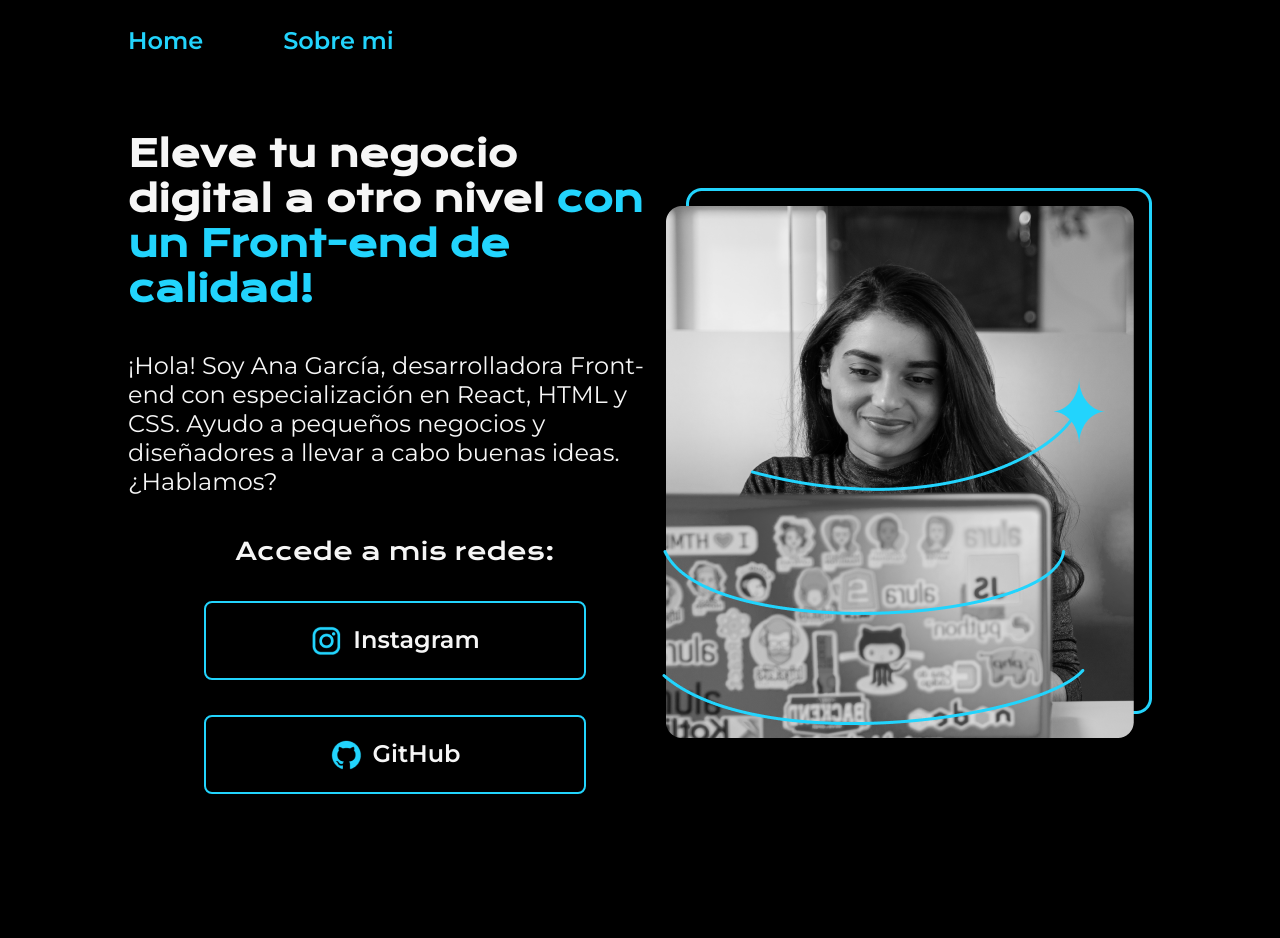
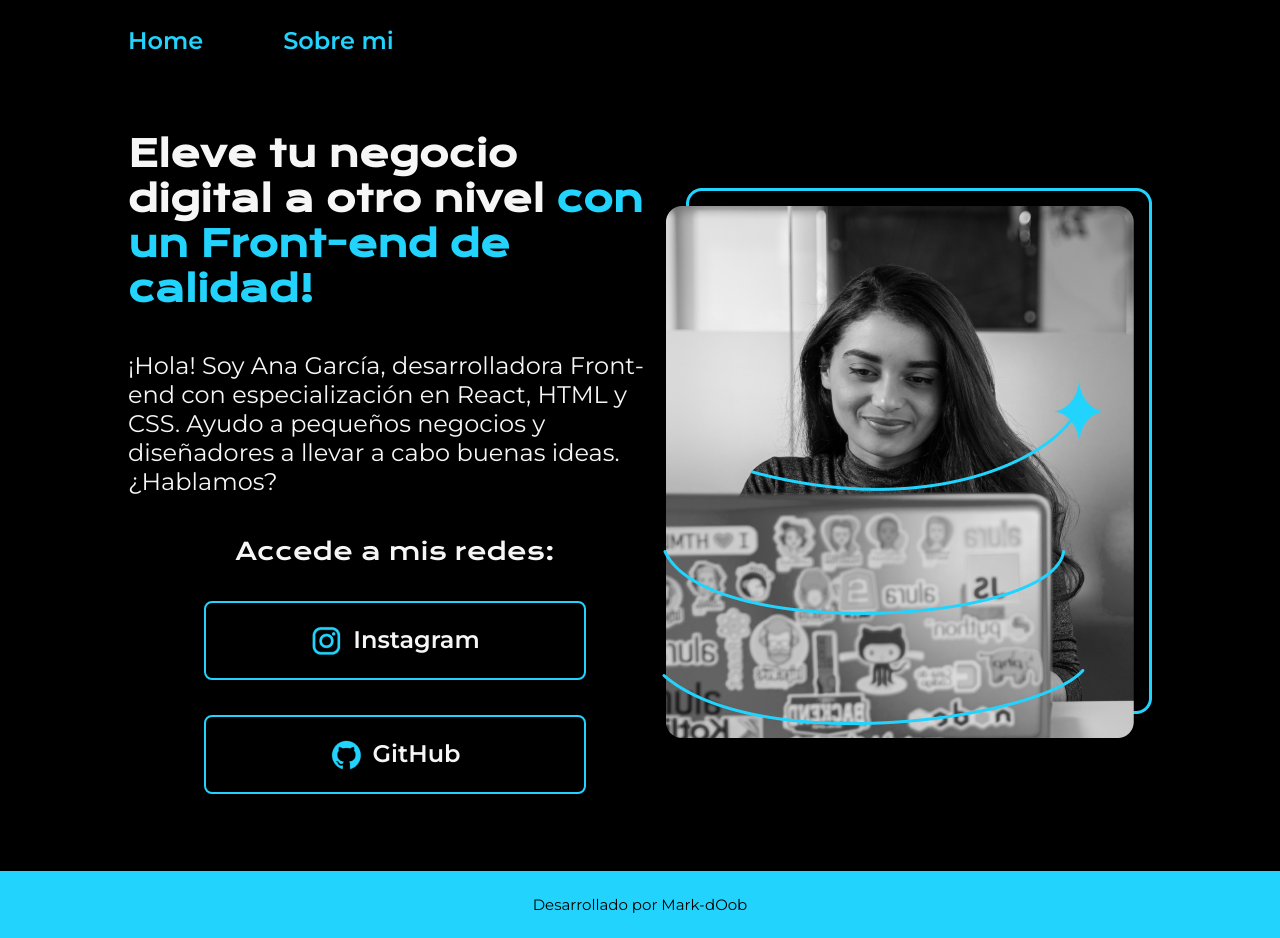
Before and after one commit to mark-dOob/portafolio, a plain HTML site: page index.html in a window 1280 px wide. Drawn offline with nearby package versions, Linux system fonts and the light colour scheme.

Commit message:
correccion footer

```diff
--- a/styles/style.css
+++ b/styles/style.css
@@ -105,7 +105,7 @@ body {
 }
 
 .footer {
-    background-color: #22d4fd var(--color-terciario);
+    background-color: var(--color-terciario);
     padding: 24px;
     color: var(--color-primario);
     text-align: center;
```
